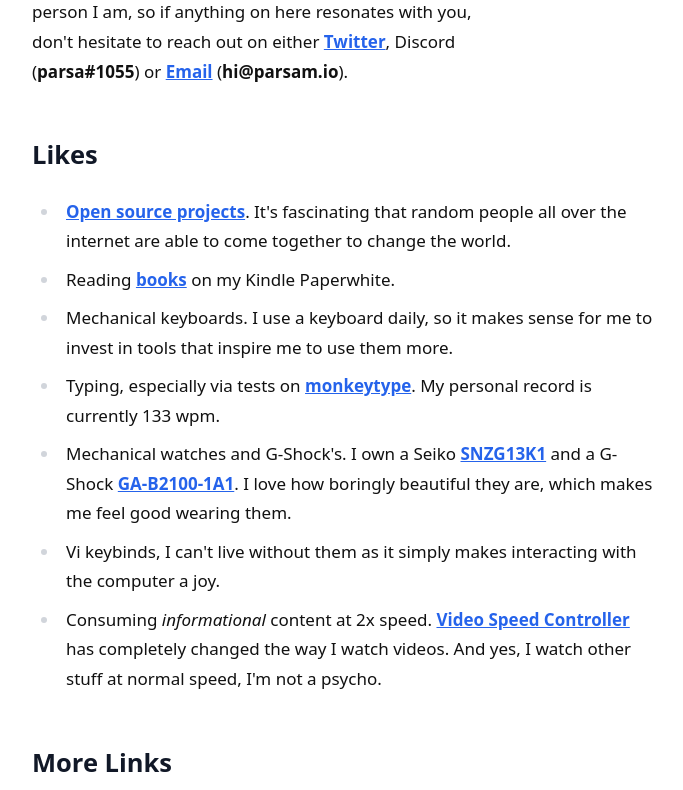
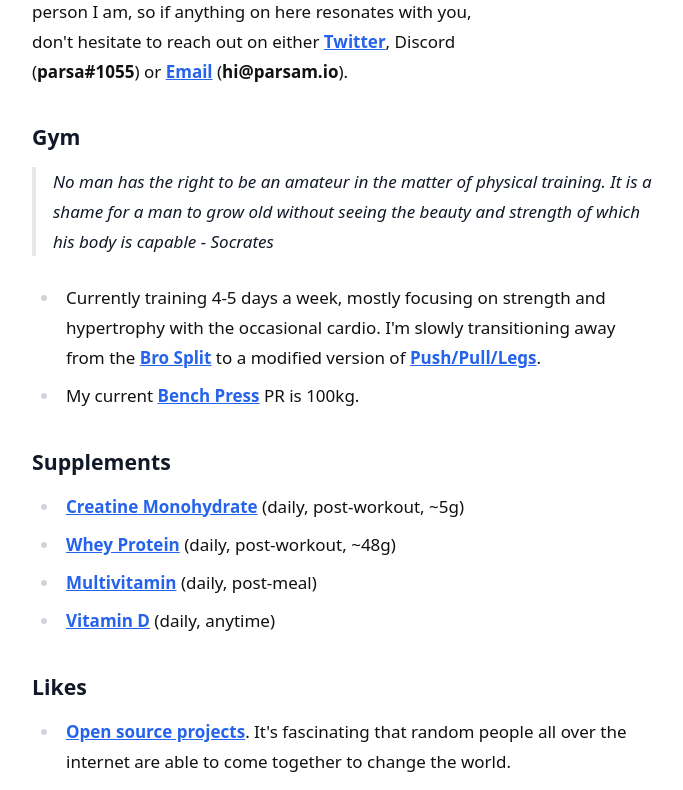
Before and after one commit to pzrsa/parsam.io, a Next.js app: page /about in a window 1280 px wide. Shown: the part 345-1135 px from the top of the page, without its empty margins (296-979 px from the left). Built offline with nearby package versions, Linux system fonts and the light colour scheme.

Commit message:
add gym and supplements to about

```diff
--- a/pages/about.tsx
+++ b/pages/about.tsx
@@ -75,7 +75,73 @@ export default function About() {
             </div>
           </div>
           <div>
-            <h2>Likes</h2>
+            <h3>Gym</h3>
+            <blockquote>
+              No man has the right to be an amateur in the matter of physical
+              training. It is a shame for a man to grow old without seeing the
+              beauty and strength of which his body is capable - Socrates
+            </blockquote>
+            <ul>
+              <li>
+                Currently training 4-5 days a week, mostly focusing on strength
+                and hypertrophy with the occasional cardio. I&apos;m slowly
+                transitioning away from the{" "}
+                <ExternalLink
+                  href="https://www.muscleandstrength.com/workouts/the-ultimate-bro-split"
+                  name="Bro Split"
+                />{" "}
+                to a modified version of{" "}
+                <ExternalLink
+                  href="https://www.muscleandstrength.com/workouts/6-day-powerbuilding-split-meal-plan"
+                  name="Push/Pull/Legs"
+                />
+                .{" "}
+              </li>
+              <li>
+                My current{" "}
+                <ExternalLink
+                  href="https://en.wikipedia.org/wiki/Bench_press"
+                  name="Bench Press"
+                />{" "}
+                PR is 100kg.
+              </li>
+            </ul>
+          </div>
+          <div>
+            <h3>Supplements</h3>
+            <ul>
+              <li>
+                <ExternalLink
+                  href="https://www.optimumnutrition.com/en-gb/Products/Advanced-Fitness/Muscle-Building/Micronised-Creatine-Powder/p/creatine-micronized"
+                  name="Creatine Monohydrate"
+                />{" "}
+                (daily, post-workout, ~5g)
+              </li>
+              <li>
+                <ExternalLink
+                  href="https://www.optimumnutrition.com/en-gb/Products/Protein-Powders/Gold-Standard-100%25-Whey-Protein-/p/gold-standard-100-whey-protein"
+                  name="Whey Protein"
+                />{" "}
+                (daily, post-workout, ~48g)
+              </li>
+              <li>
+                <ExternalLink
+                  href="https://www.vitabiotics.com/products/wellman-original-tablets"
+                  name="Multivitamin"
+                />{" "}
+                (daily, post-meal)
+              </li>
+              <li>
+                <ExternalLink
+                  href="https://www.vitabiotics.com/products/ultra-vitamin-d-2000iu-extra-strength-96-tablets"
+                  name="Vitamin D"
+                />{" "}
+                (daily, anytime)
+              </li>
+            </ul>
+          </div>
+          <div>
+            <h3>Likes</h3>
             <ul>
               <li>
                 <ExternalLink
@@ -135,7 +201,7 @@ export default function About() {
             </ul>
           </div>
           <div>
-            <h2>More Links</h2>
+            <h3>More Links</h3>
             <ul>
               <li>
                 <ExternalLink
```
